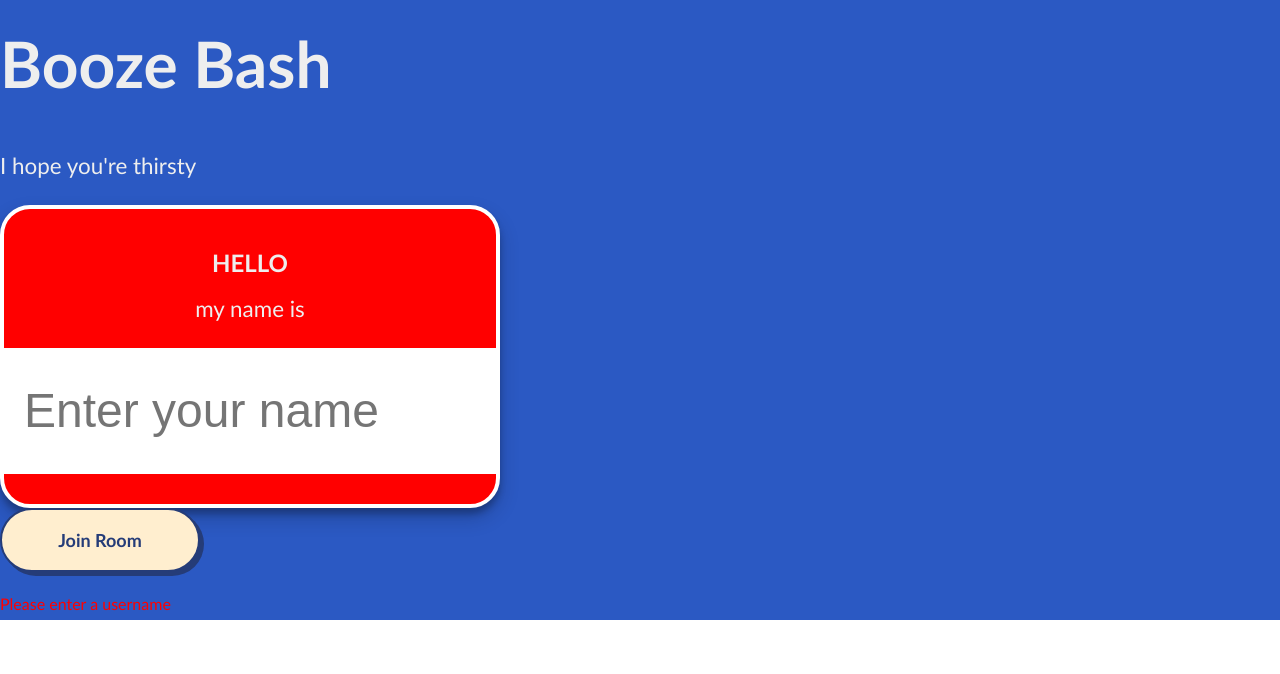
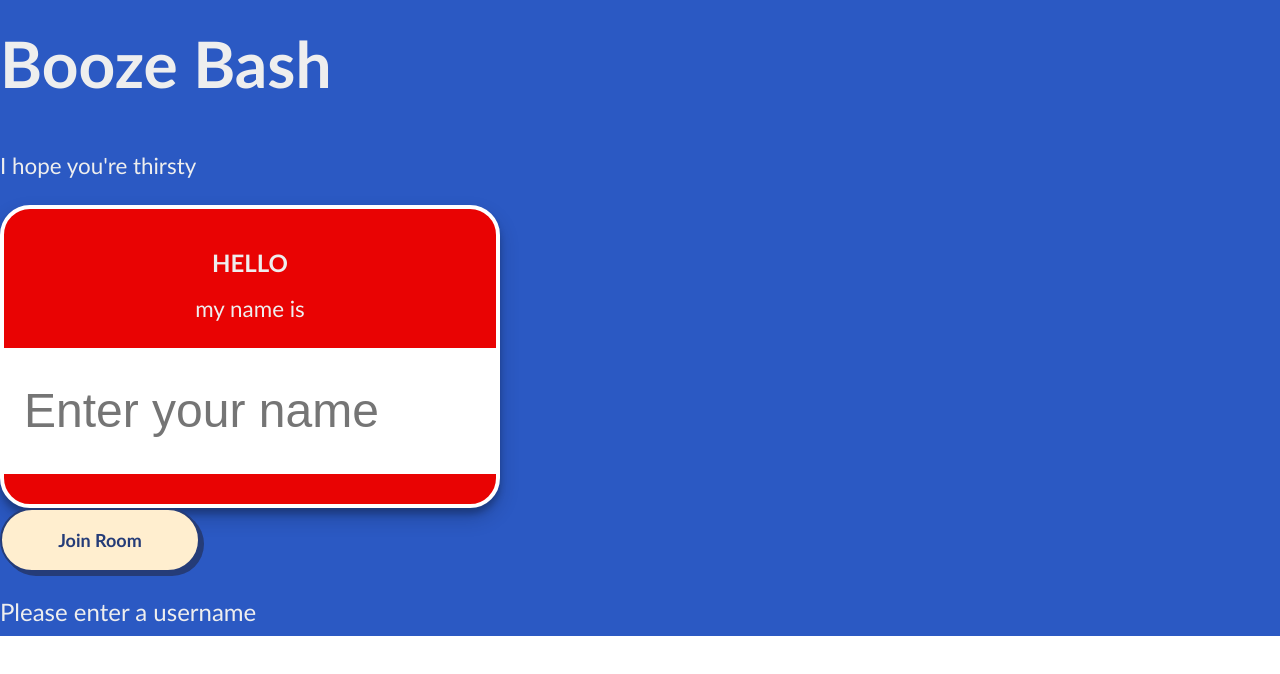
Before and after one commit to Decoldest/mingames, a React (Vite) app in the folder frontend/: page /1 in a window 1280 px wide. Both pictures are taken after a click on the button "Join Room". Shown: the top 674 px of the page. Built offline with nearby package versions, Linux system fonts and the light colour scheme; no server answers.

Commit message:
scroll error message into view in Join component

```diff
--- a/frontend/src/components/Join.jsx
+++ b/frontend/src/components/Join.jsx
@@ -1,5 +1,5 @@
 import PropTypes from "prop-types";
-import { useState, useEffect } from "react";
+import { useState, useEffect, useRef } from "react";
 import '@fontsource/caveat-brush';
 import "./Join.scss";
 import back from "../assets/back.svg";
@@ -29,6 +29,7 @@ export default function Join({
   roomHandler,
 }) {
   const [view, setView] = useState("landing");
+  const errorRef = useRef(null);
 
   const handleBack = () => {
     setView("landing");
@@ -51,6 +52,13 @@ export default function Join({
       window.removeEventListener("popstate", handlePopState);
     };
   }, []);
+
+  useEffect(() => {
+    if (error) {
+      errorRef.current?.scrollIntoView({ behavior: 'smooth', block: 'center' });
+    }
+  }, [error]);
+
 
   return (
     <section className="join flex flex-col items-center justify-start">
@@ -132,8 +140,8 @@ export default function Join({
         </div>
       )}
 
-      {error && <div className="error">{error}</div>}
-    </section>
+{error && <div ref={errorRef} className="error">{error}</div>}
+</section>
   );
 }
 
--- a/frontend/src/components/Join.scss
+++ b/frontend/src/components/Join.scss
@@ -27,7 +27,7 @@ $join-input-border: #6a2500;
 
   .tag {
     text-align: center;
-    background-color: red;
+    background-color: rgb(233, 3, 3);
     padding: 20px 0px;
     border-radius: 30px;
     border: 4px solid white;
@@ -55,9 +55,9 @@ $join-input-border: #6a2500;
   }
 
   .error {
-    color: red;
-    font-size: 1rem;
+    font-size: 1.5rem;
     margin-top: 1rem;
+    color: rgb(238, 238, 238)
   }
 }
 
```
